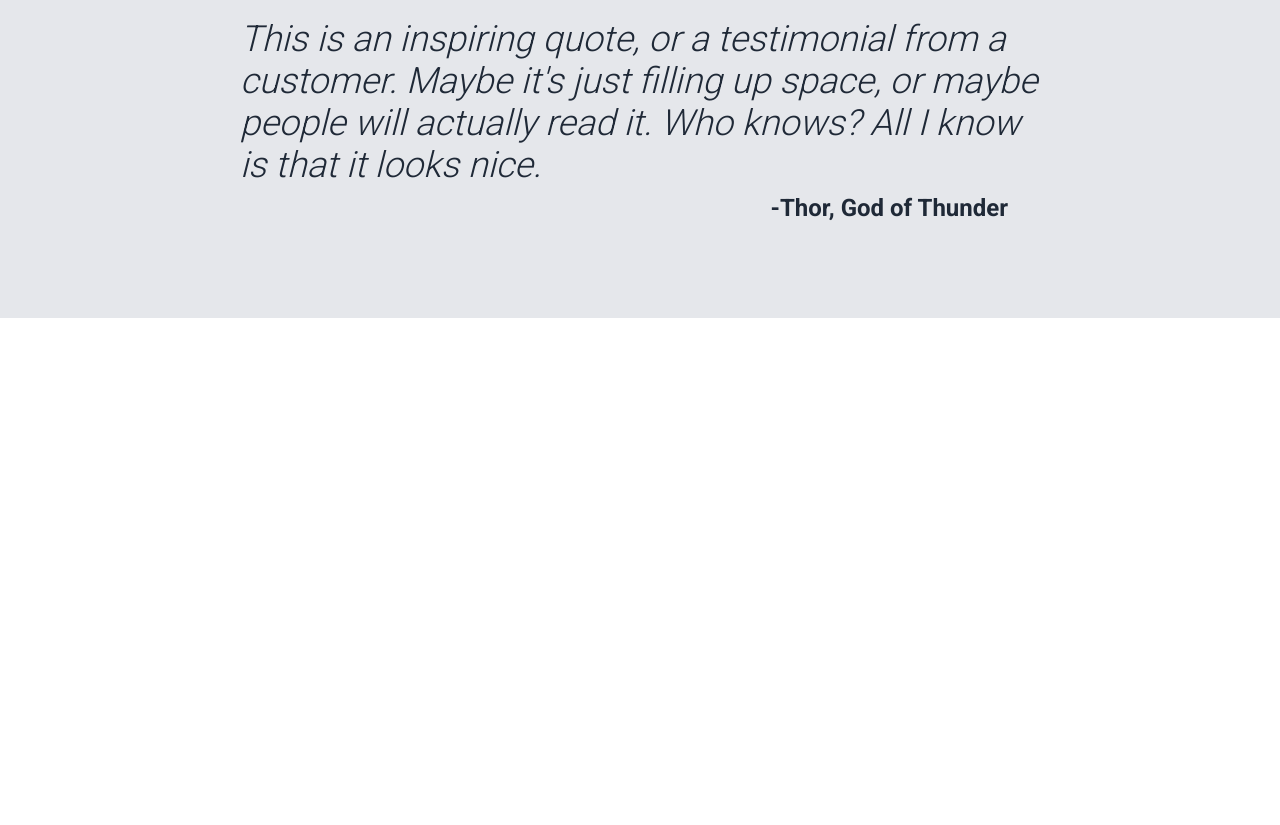
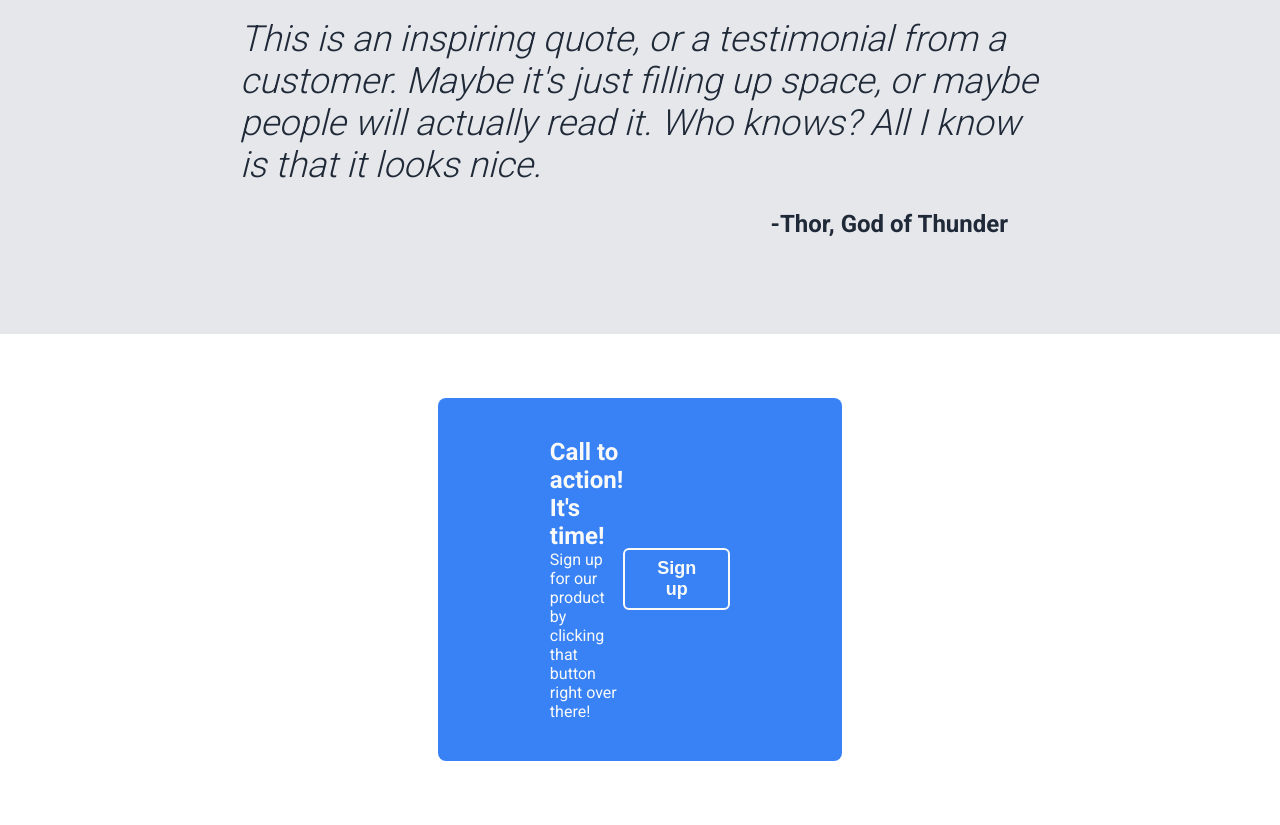
Before and after one commit to sorrrb/landing-page, a plain HTML site: page index.html in a window 1280 px wide. Shown: the part 1162-1987 px from the top of the page. Before the commit the page ends 1480 px from the top, so only its background shows below. Drawn offline with Linux system fonts and the light colour scheme.

Commit message:
Begin CTA / diagnose section width issues

```diff
--- a/index.html
+++ b/index.html
@@ -21,10 +21,10 @@
         </ul>
       </div>
 
-      <div class="content">
+      <div class="hero-content">
         <div class="module">
-          <h1 class="label">This website is awesome</h1>
-          <p class="subtext">This website has some subtext that goes here under the main title.
+          <h1 class="hero-label">This website is awesome</h1>
+          <p class="hero-subtext">This website has some subtext that goes here under the main title.
             It's a smaller font and the color is lower contrast.</p>
           <button class="register"><a href="#">Sign up</a></button>
         </div>
@@ -62,12 +62,27 @@
 
       <div class="quote-wrapper">
 
-        <blockquote cite="http://www.theodinproject.com" class="quote-content">
+        <p class="quote-content">
           This is an inspiring quote, or a testimonial from a customer.
           Maybe it's just filling up space, or maybe people will actually
           read it. Who knows? All I know is that it looks nice.
-        </blockquote>
-        <div class="quote-label"><cite class="quote-cite">-Thor, God of Thunder</cite></div>
+        </p>
+        <div class="quote-label"><p class="quote-subtext">-Thor, God of Thunder</p></div>
+
+      </div>
+
+    </div>
+
+    <div class="section-cta">
+
+      <div class="action-container">
+
+        <div class="action-left">
+          <h3 class="action-heading">Call to action! It's time!</h3>
+          <p class="action-label">Sign up for our product by clicking that button right over there!</p>
+        </div>
+
+        <button class="action-register">Sign up</button>
 
       </div>
 
--- a/styles.css
+++ b/styles.css
@@ -9,7 +9,10 @@ body {
   align-items: center;
 }
 
-.section-hero, .section-info, .section-quote {
+.section-hero,
+.section-info,
+.section-quote,
+.section-cta {
   padding: 0 100%;
 }
 
@@ -44,17 +47,17 @@ body {
   color: #E5E7EB;
 }
 
-.content {
-  margin-bottom: 144px;
+.hero-content {
   display: flex;
   gap: 24px;
+  margin-bottom: 144px;
 }
 
 .module {
   flex: 1;
 }
 
-.label {
+.hero-label {
   font-size: 48px;
   font-weight: 800;
   color: #F9FAF8;
@@ -62,7 +65,7 @@ body {
   margin: 0;
 }
 
-.subtext {
+.hero-subtext {
   font-size: 18px;
   color: #E5E7EB;
   padding: 0;
@@ -140,7 +143,6 @@ body {
 .quote-wrapper {
   display: flex;
   flex-direction: column;
-  gap: 8px;
 }
 
 .quote-content {
@@ -156,11 +158,11 @@ body {
 
 .quote-label {
   align-self: flex-end;
+}
+
+.quote-subtext {
   margin-right: 32px;
   margin-bottom: 96px;
-}
-
-.quote-cite {
   font-style: normal;
   font-weight: 600;
   font-size: 24px;
@@ -168,3 +170,31 @@ body {
 }
 
 /* CALL-TO-ACTION SECTION */
+
+.action-container {
+  display: flex;
+  justify-content: space-between;
+  align-items: center;
+  margin: 64px 0;
+  padding: 40px 112px;
+  background-color: #3882F6;
+  border-radius: 8px;
+}
+
+.action-heading, .action-label, .action-register {
+  color: #F9FAF8;
+  margin: 0;
+}
+
+.action-register {
+  background-color: #3882F6;
+  border: 2px solid #F9FAF8;
+  border-radius: 6px;
+  padding: 8px 32px;
+  font-weight: 800;
+  font-size: 18px;
+}
+
+.action-heading {
+  font-size: 24px;
+}
```
